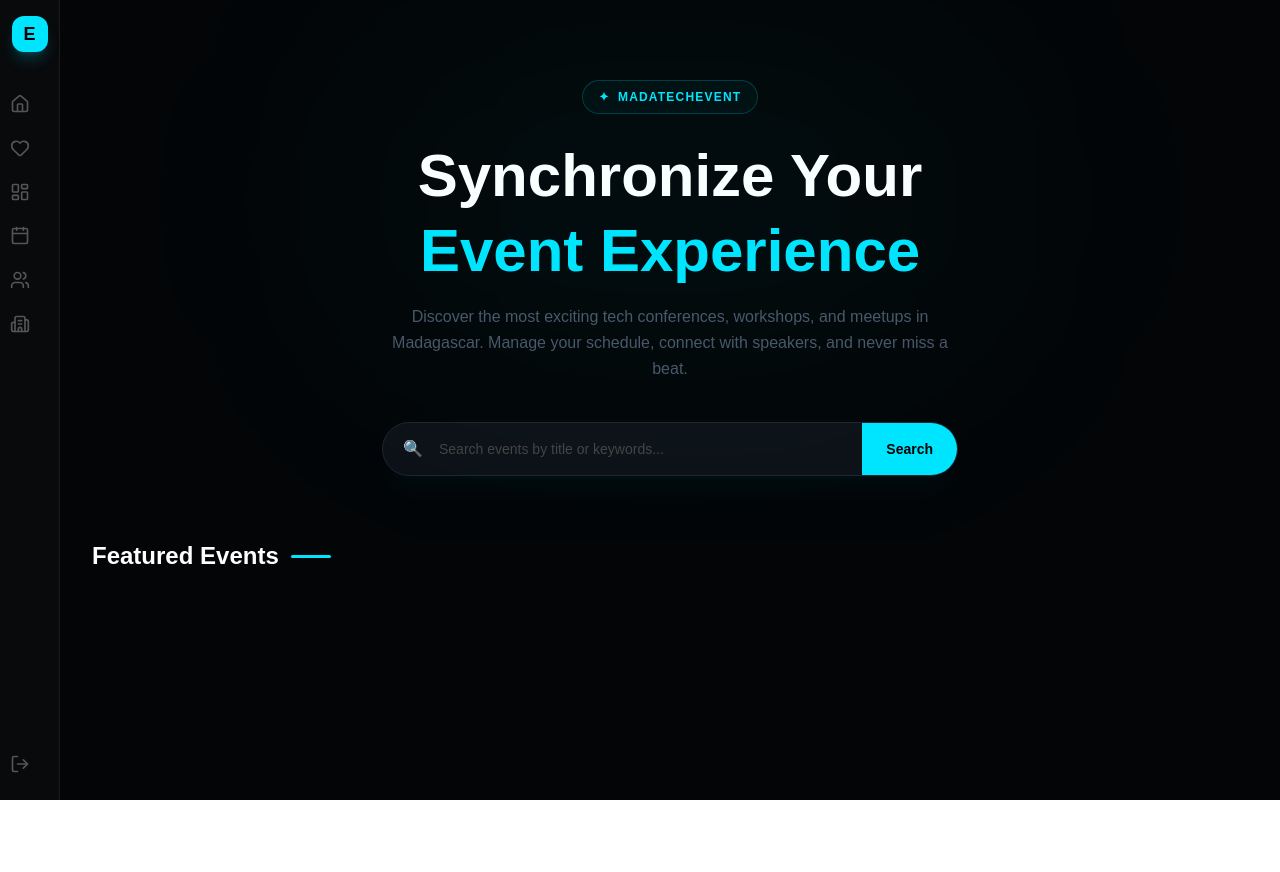
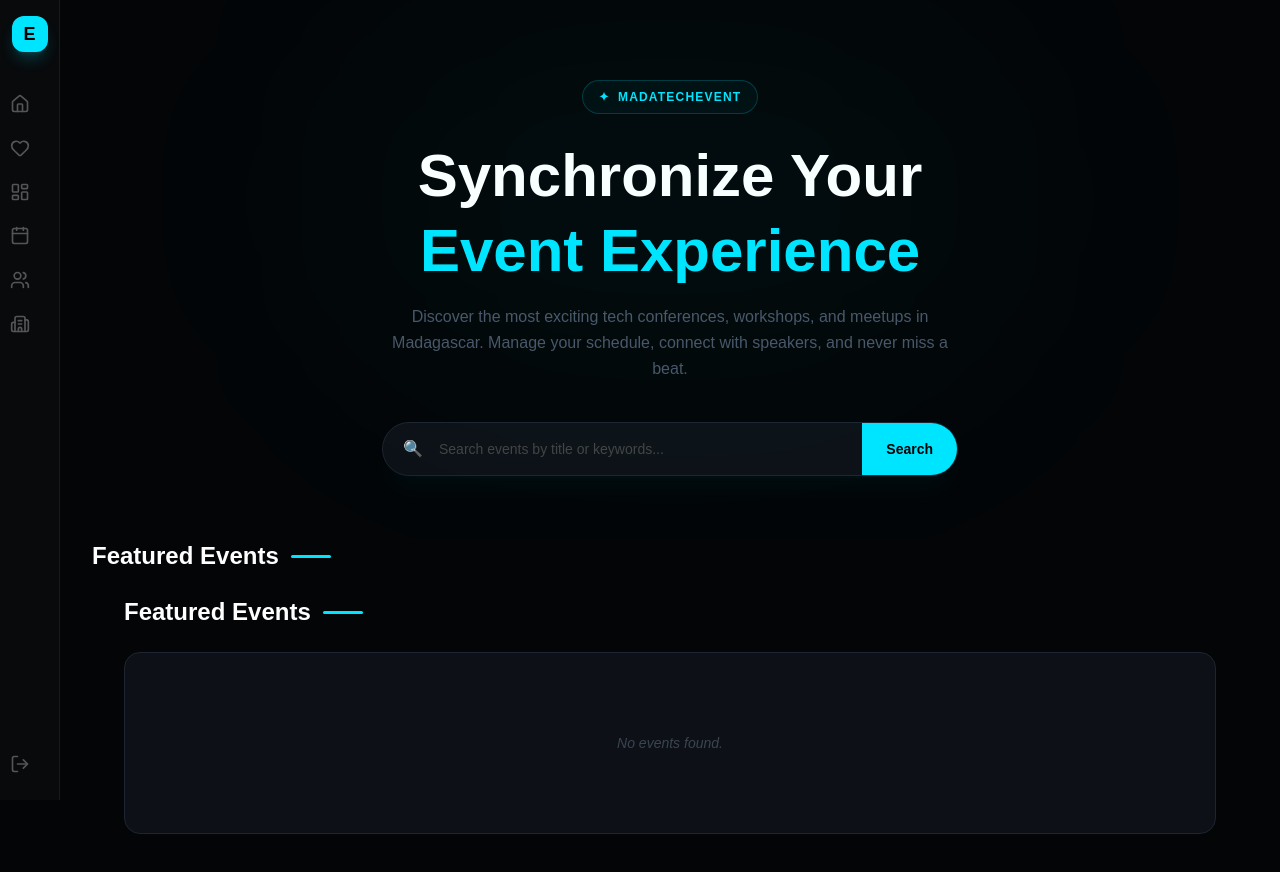
Before and after one commit to Proxima-Devs/EventSync, a Next.js app: page /main in a window 1280 px wide. Shown: the top 872 px of the page. Before the commit the page ends 800 px from the top, so only its background shows below. Built offline with nearby package versions, Linux system fonts and the light colour scheme.

Commit message:
feat(home): add events grid layout

```diff
--- a/app/(main)/main/page.tsx
+++ b/app/(main)/main/page.tsx
@@ -1,6 +1,7 @@
 "use client";
 
 import { useState } from "react";
+import EventCard from "../../components/EventCard";
 
 export default function HomePage() {
     const [search, setSearch] = useState("");
@@ -54,6 +55,20 @@ export default function HomePage() {
                         <div className="h-[3px] w-10 bg-[#00E5FF] rounded-full" />
                     </div>
                 </div>
+                <section className="px-8 pb-16">
+                    <div className="flex items-center justify-between mb-6">
+                        <div className="flex items-center gap-3">
+                            <h2 className="text-2xl font-black">Featured Events</h2>
+                            <div className="h-[3px] w-10 bg-[#00E5FF] rounded-full" />
+                        </div>
+                    </div>{/* Grid */}
+                    <div className="grid gap-4 md:grid-cols-2 lg:grid-cols-3">
+                        {/* TODO: remplacer par appel API */}
+                        <div className="rounded-2xl border border-[#1e2530] bg-[#0d1117] py-20 col-span-full text-center text-[#3a4550] italic text-sm">
+                            No events found.
+                        </div>
+                    </div>
+                </section>
             </section>
         </main>
     );
```
